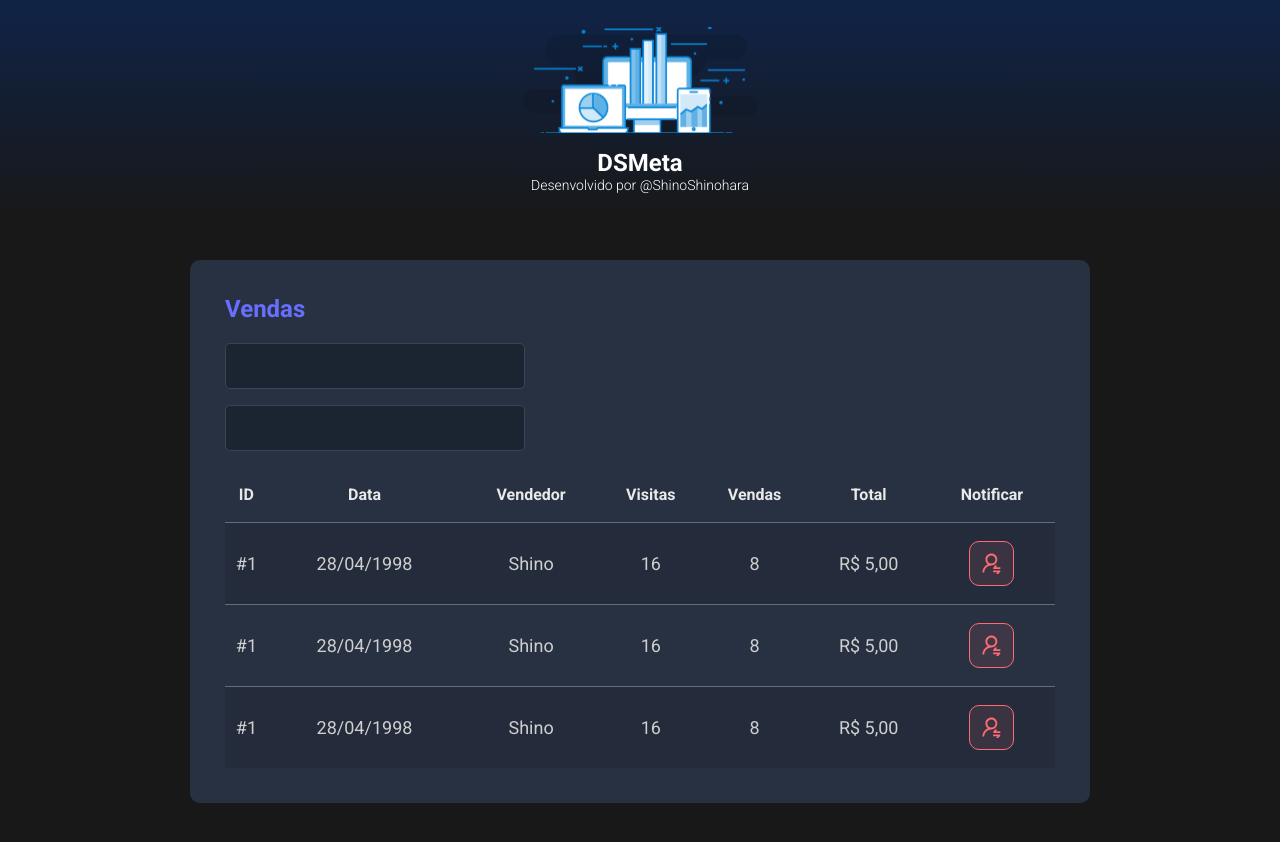
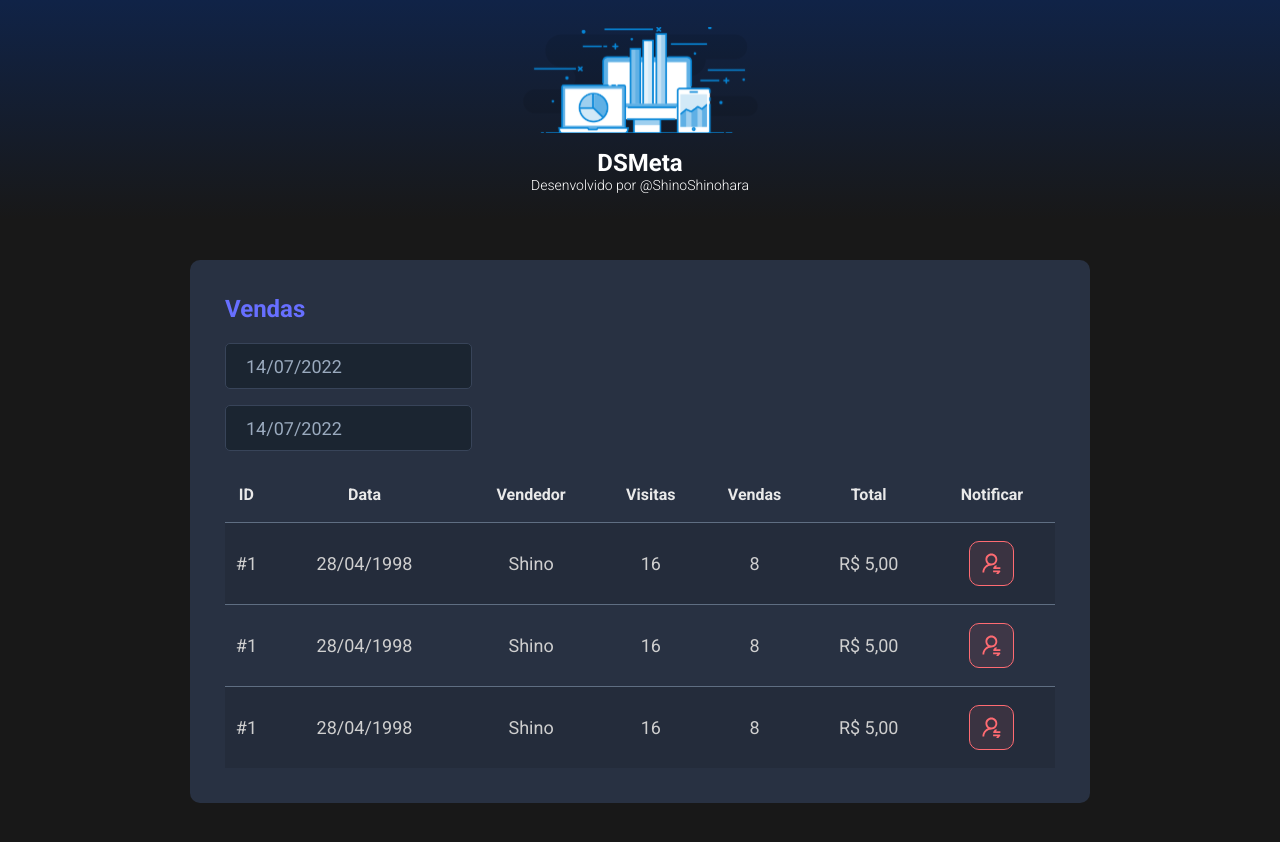
Before and after one commit to ShinoShinohara/SpringReact, a React (Vite) app in the folder frontend/: page / in a window 1280 px wide. Built offline with nearby package versions, Linux system fonts and the light colour scheme.

Commit message:
adicionando DatePicker

```diff
--- a/frontend/package.json
+++ b/frontend/package.json
@@ -9,7 +9,9 @@
     "preview": "vite preview"
   },
   "dependencies": {
+    "@types/react-datepicker": "4.4.2",
     "react": "^18.2.0",
+    "react-datepicker": "4.8.0",
     "react-dom": "^18.2.0"
   },
   "devDependencies": {
--- a/frontend/src/components/SalesCard/index.tsx
+++ b/frontend/src/components/SalesCard/index.tsx
@@ -1,5 +1,7 @@
 import NotificationButton from '../NotificationButton';
 import './style.css'
+import DatePicker from "react-datepicker";
+import "react-datepicker/dist/react-datepicker.css";
 
 function SalesCard() {
     return (
@@ -7,10 +9,20 @@
             <h2 className="vendash2">Vendas</h2>
             <div>
                 <div className="form-restrict">
-                    <input className="form" type="text" />
+                    <DatePicker
+                        selected={new Date()}
+                        onChange={(date: Date) => { }}
+                        className="form"
+                        dateFormat="dd/MM/yyyy"
+                    />
                 </div>
                 <div className="form-restrict">
-                    <input className="form" type="text" />
+                    <DatePicker
+                        selected={new Date()}
+                        onChange={(date: Date) => { }}
+                        className="form"
+                        dateFormat="dd/MM/yyyy"
+                    />
                 </div>
             </div>
             <div>
```
Also changed, not shown: 1 other file (tests, documents, lock files or other folders).
